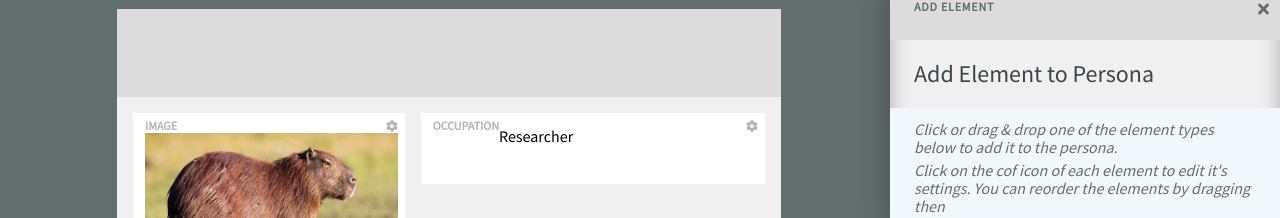
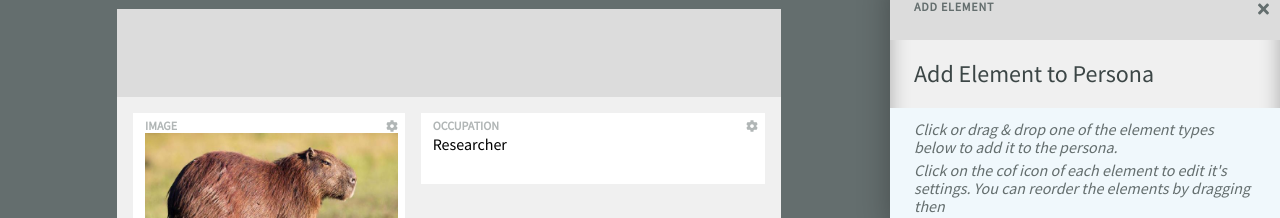
Before and after one commit to pedroAquino/MoreThanMetricsTest, a React (Create React App) app: page / in a window 1280 px wide. Shown: the part 99-317 px from the top of the page. Built offline with nearby package versions, Linux system fonts and the light colour scheme.

Commit message:
fixing bug caused by css reset

```diff
--- a/src/Persona/Persona.js
+++ b/src/Persona/Persona.js
@@ -28,6 +28,10 @@ const styles = theme => ({
         flexBasis: 199,
         flexGrow: 2,
         paddingLeft: 16
+    },
+    text: {
+        marginBlockEnd: '16px !important',
+        marginBlockStart: '16px !important'
     }
 });
 
@@ -47,7 +51,7 @@ function Persona(props: Props) {
             </div>
             <div className={classes.secondColumn}>
                 <Card height={56} label="OCCUPATION">
-                    <p>Researcher</p>
+                    <p className={classes.text}>Researcher</p>
                 </Card>
             </div>
         </div>
```
